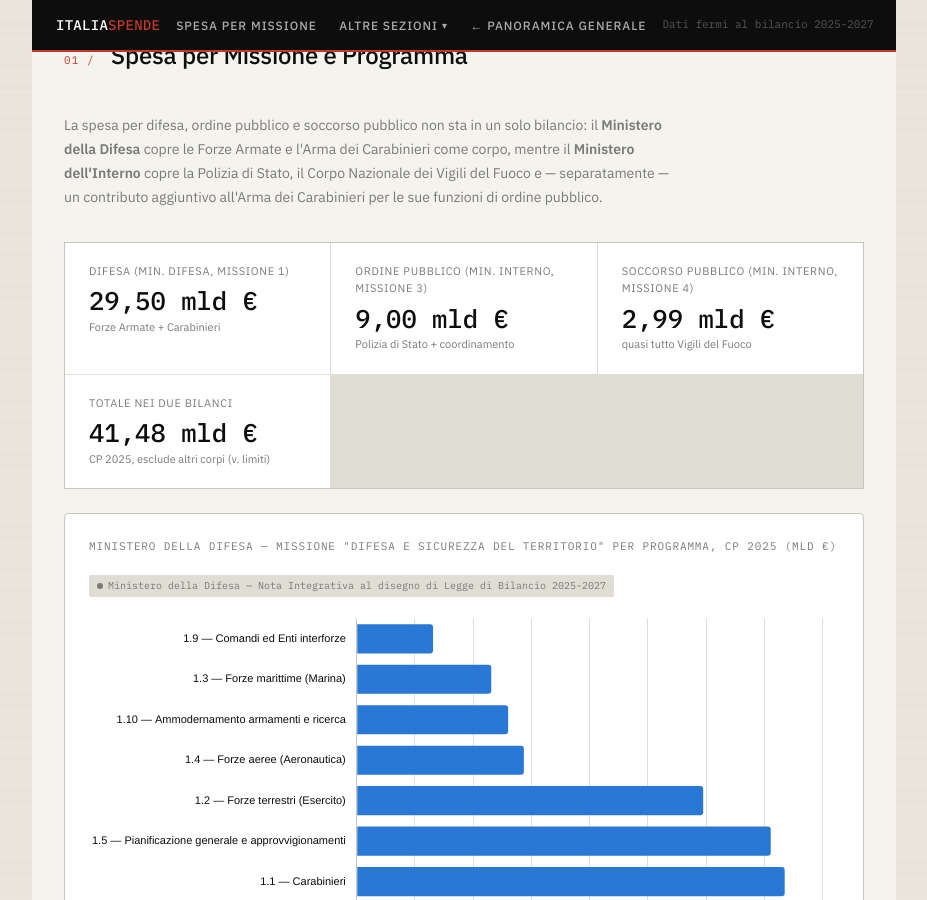
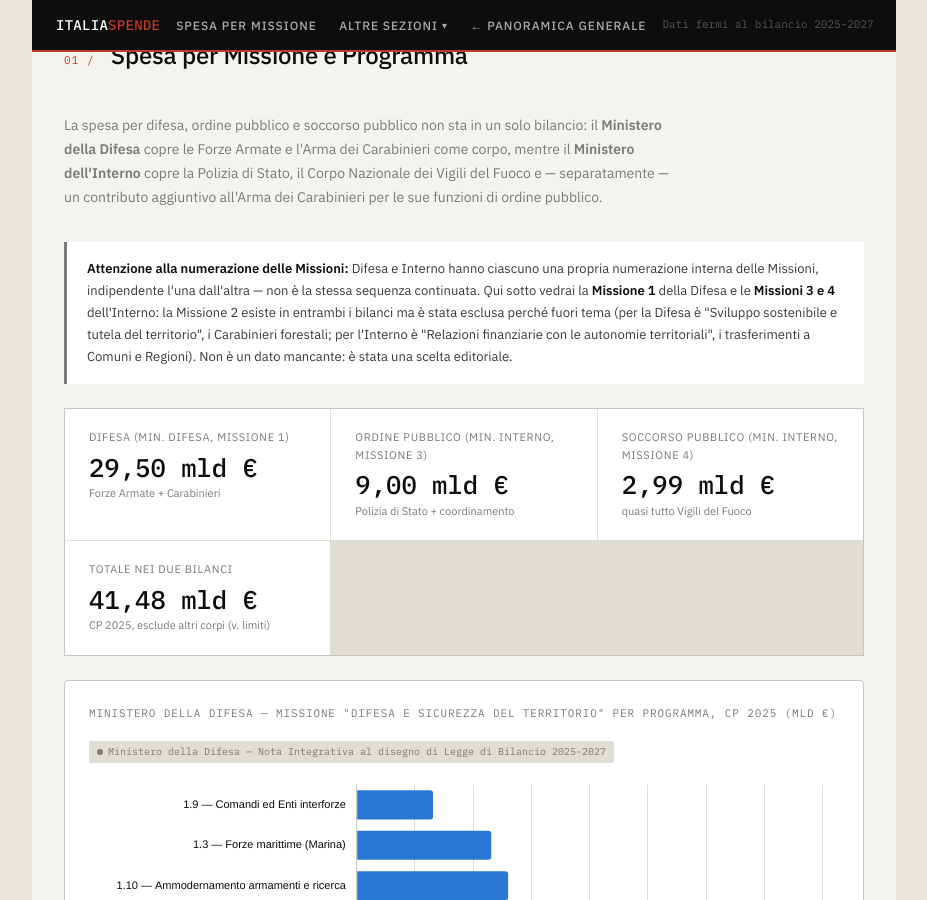
Before and after one commit to Vicknopf11/filoclastos-osservatorio, a Jekyll site: the page built from difesa-e-ordine-pubblico/index.md, in a window 1280 px wide and 900 px high, scrolled down 854 px. Shown: the whole window, without its empty margins (176-1103 px from the left). Built offline with Jekyll 4.4.1, drawn with Linux system fonts in a browser that asks for light colours.

Commit message:
Chiarita numerazione indipendente delle Missioni tra Difesa e Interno

```diff
--- a/difesa-e-ordine-pubblico/index.md
+++ b/difesa-e-ordine-pubblico/index.md
@@ -48,6 +48,10 @@ description: "Approfondimento sulla spesa italiana per difesa, forze dell'ordine
     <h2 class="section-title">Spesa per Missione e Programma</h2>
   </div>
   <p class="section-desc">La spesa per difesa, ordine pubblico e soccorso pubblico non sta in un solo bilancio: il <strong>Ministero della Difesa</strong> copre le Forze Armate e l'Arma dei Carabinieri come corpo, mentre il <strong>Ministero dell'Interno</strong> copre la Polizia di Stato, il Corpo Nazionale dei Vigili del Fuoco e — separatamente — un contributo aggiuntivo all'Arma dei Carabinieri per le sue funzioni di ordine pubblico.</p>
+
+  <div class="insight" style="margin-top:0; margin-bottom:1.5rem; border-color: var(--is-ink-3);">
+    <strong>Attenzione alla numerazione delle Missioni:</strong> Difesa e Interno hanno ciascuno una propria numerazione interna delle Missioni, indipendente l'una dall'altra — non è la stessa sequenza continuata. Qui sotto vedrai la <strong>Missione 1</strong> della Difesa e le <strong>Missioni 3 e 4</strong> dell'Interno: la Missione 2 esiste in entrambi i bilanci ma è stata esclusa perché fuori tema (per la Difesa è "Sviluppo sostenibile e tutela del territorio", i Carabinieri forestali; per l'Interno è "Relazioni finanziarie con le autonomie territoriali", i trasferimenti a Comuni e Regioni). Non è un dato mancante: è stata una scelta editoriale.
+  </div>
 
   <div class="cards-grid" style="margin-bottom:1.5rem;">
     <div class="stat-card">
```
